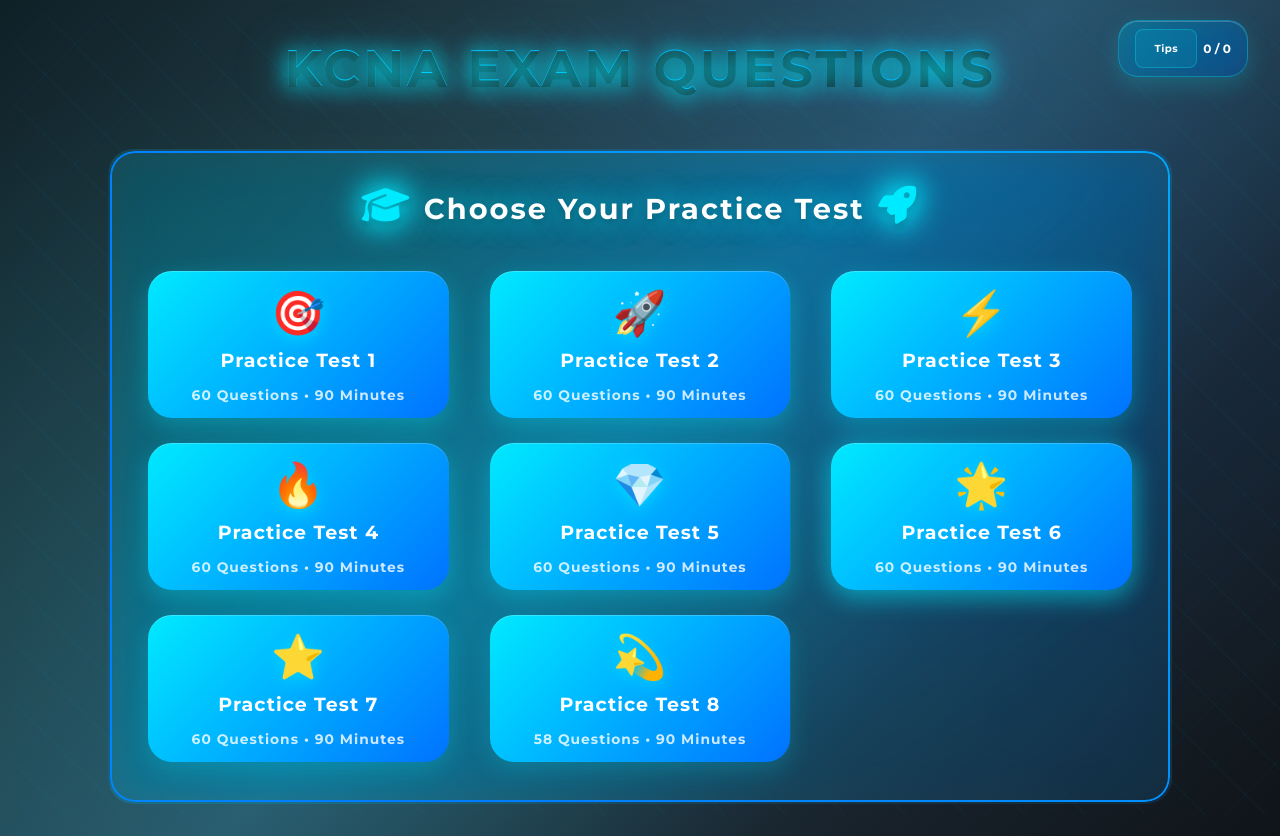
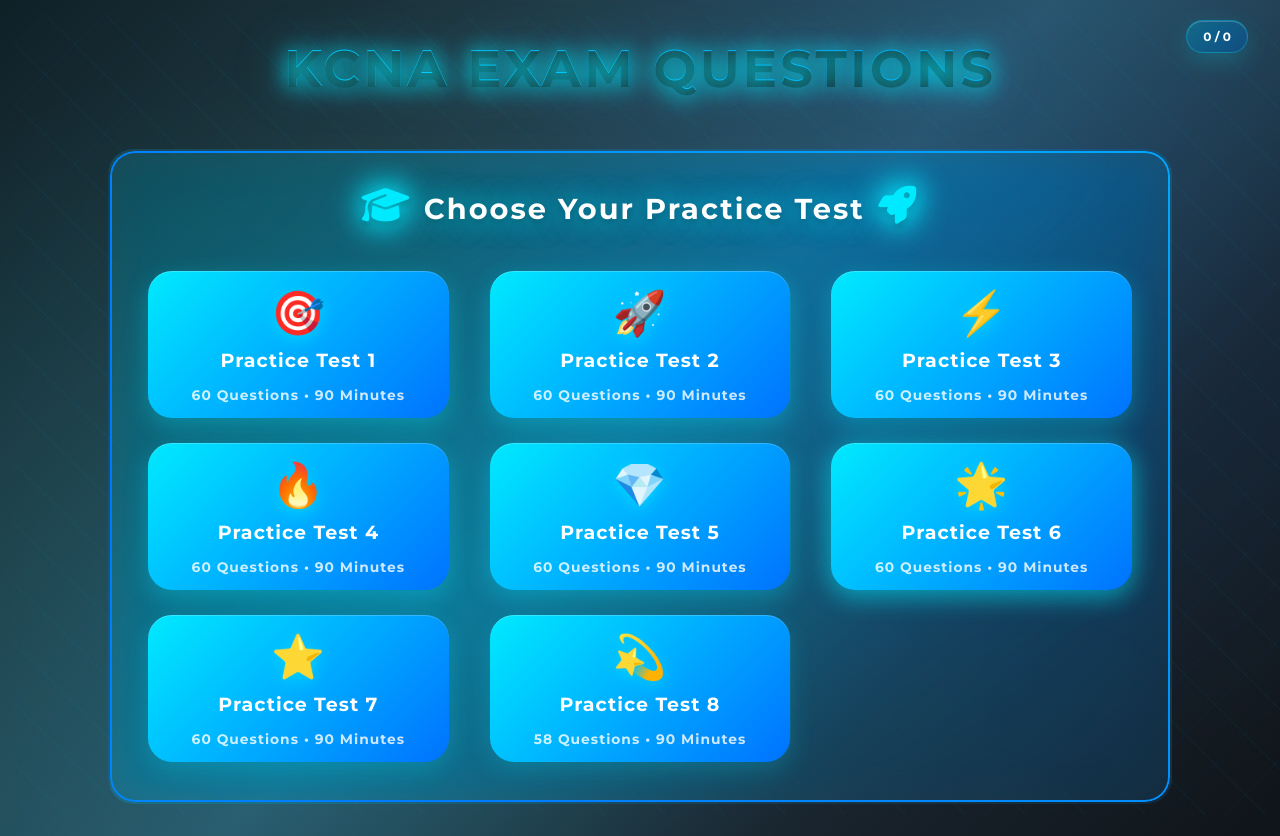
Before and after one commit to hezronkimutai/kcna, a plain HTML site: page index.html in a window 1280 px wide. Drawn offline with nearby package versions, Linux system fonts and the light colour scheme.

Commit message:
Remove Tips link button from score bar for cleaner design

```diff
--- a/index.html
+++ b/index.html
@@ -9,7 +9,6 @@
 </head>
 <body>
 <div id="score-bar" class="score-bar">
-  <a href="tips.html" class="tips-link-btn">Tips</a>
   <span id="score-value" class="score-bar-value">0 / 0</span>
 </div>
 
```
